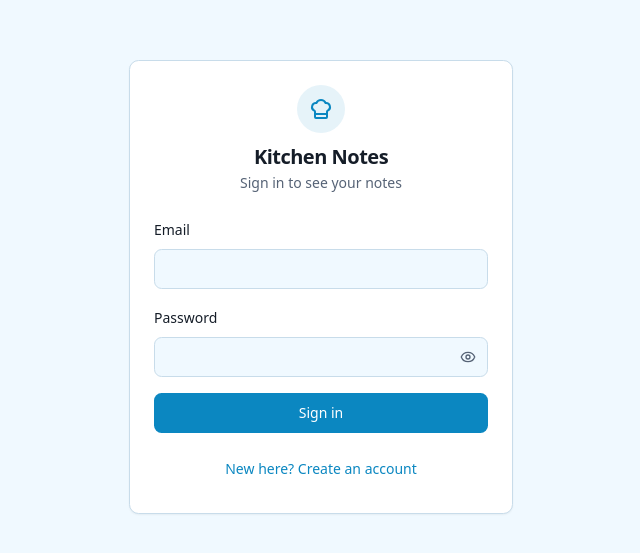
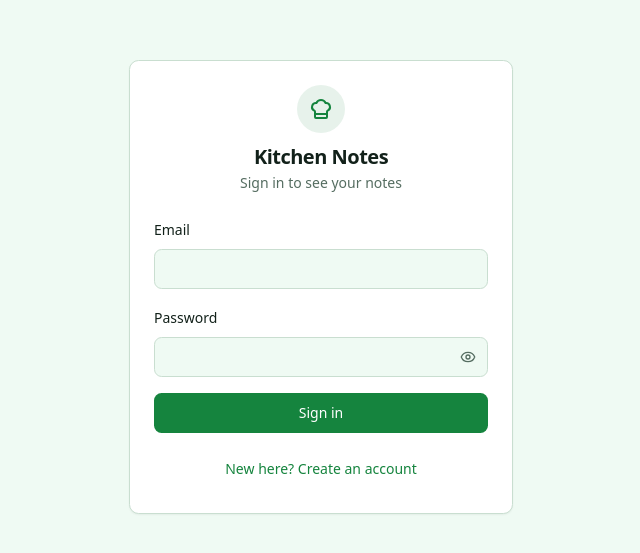
Before and after one commit to Prithika3/Kitchen-Notes, a Next.js app: page /login in a window 1280 px wide. Shown: the part 113-666 px from the top of the page, without its empty margins (319-959 px from the left). Built offline with nearby package versions, Linux system fonts and the light colour scheme; no server answers.

Commit message:
Change theme to green

```diff
--- a/app/globals.css
+++ b/app/globals.css
@@ -4,23 +4,23 @@
 
 @layer base {
   :root {
-    --background: 204 100% 97%;
-    --foreground: 215 30% 12%;
+    --background: 138 55% 96%;
+    --foreground: 150 30% 10%;
     --card: 0 0% 100%;
-    --card-foreground: 215 30% 12%;
-    --primary: 199 89% 40%;
+    --card-foreground: 150 30% 10%;
+    --primary: 142 72% 30%;
     --primary-foreground: 0 0% 100%;
-    --secondary: 204 80% 92%;
-    --secondary-foreground: 215 30% 15%;
-    --muted: 204 70% 93%;
-    --muted-foreground: 215 16% 40%;
-    --accent: 204 80% 90%;
-    --accent-foreground: 215 30% 15%;
+    --secondary: 140 45% 91%;
+    --secondary-foreground: 150 30% 14%;
+    --muted: 140 35% 92%;
+    --muted-foreground: 150 12% 38%;
+    --accent: 140 45% 88%;
+    --accent-foreground: 150 30% 14%;
     --destructive: 0 72% 48%;
     --destructive-foreground: 0 0% 100%;
-    --border: 204 45% 85%;
-    --input: 204 45% 85%;
-    --ring: 199 89% 40%;
+    --border: 140 25% 83%;
+    --input: 140 25% 83%;
+    --ring: 142 72% 30%;
     --radius: 0.6rem;
   }
 }
```
